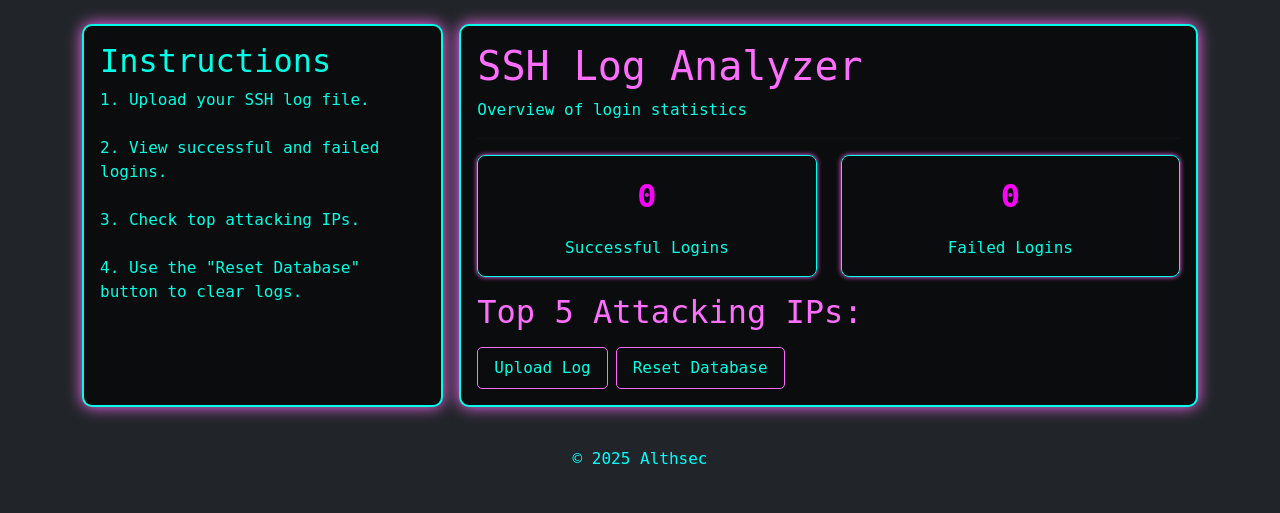
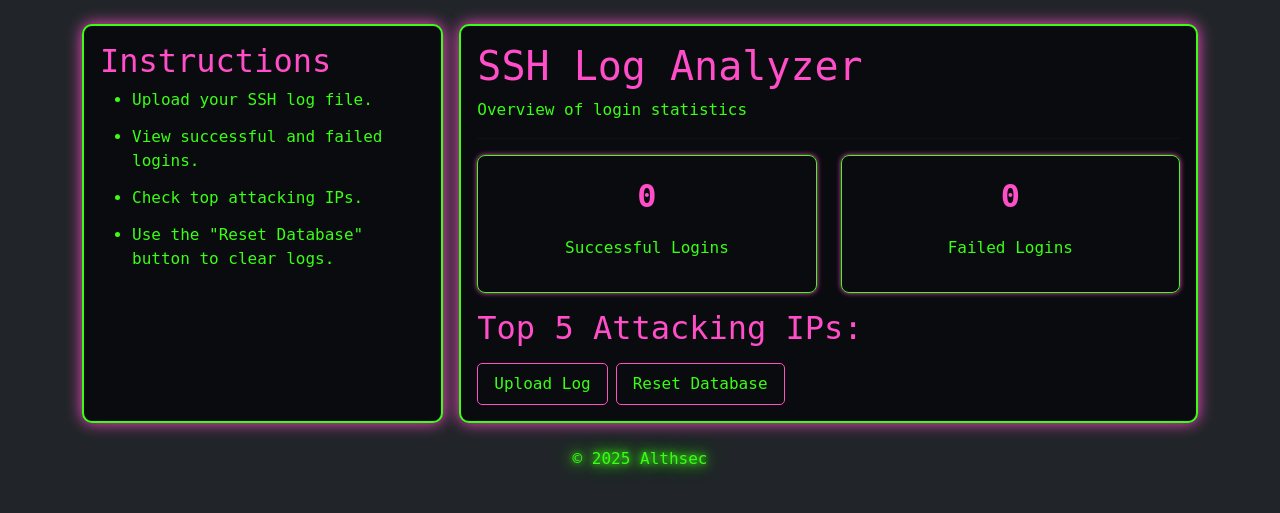
Before and after one commit to Althse/LogAnalyzer, a Flask app: page / in a window 1280 px wide. Shown: the top 513 px of the page. Run offline with Flask 3, Linux system fonts and the light colour scheme; data that the repository does not hold is empty.

Commit message:
Stable version 3

```diff
--- a/analyzer.py
+++ b/analyzer.py
@@ -6,7 +6,12 @@ from datetime import datetime
 DB_NAME = 'log_database.db'
 RESET_LOG_FILE = 'reset_log.txt'
 
+
 def parse_logs(log_file_path=None, log_content=None):
+    """
+    Parses SSH logs and stores relevant events in the database.
+    Either provide log_file_path or log_content as a string.
+    """
     if not log_file_path and not log_content:
         raise ValueError("Provide log_file_path or log_content.")
 
@@ -23,27 +28,41 @@ def parse_logs(log_file_path=None, log_content=None):
         """)
 
         ip_pattern = r"(\d{1,3}(?:\.\d{1,3}){3}|[a-fA-F0-9:]+)"
-        failed_pattern = re.compile(rf"Failed password for (?:invalid user\s+)?(\S+) from {ip_pattern}")
-        accepted_pattern = re.compile(rf"Accepted password for (\S+) from {ip_pattern}")
+        failed_pattern = re.compile(
+            rf"Failed password for (?:invalid user\s+)?(\S+) from {ip_pattern}"
+        )
+        accepted_pattern = re.compile(
+            rf"Accepted password for (\S+) from {ip_pattern}"
+        )
 
         if log_content:
-            lines = log_content.splitlines()
+            lines = str(log_content).splitlines()
         else:
-            assert log_file_path is not None  # <-- tu
+            assert log_file_path is not None
             with open(log_file_path) as f:
                 lines = f.readlines()
 
         for line in lines:
-            if match := failed_pattern.search(line):
+            match = failed_pattern.search(line)
+            if match:
                 user, ip = match.groups()
-                cursor.execute("INSERT INTO logs (event_type, user_account, ip_address, original_line) VALUES (?, ?, ?, ?)",
-                               ("FAILED_LOGIN", user, ip, line.strip()))
-            elif match := accepted_pattern.search(line):
+                cursor.execute(
+                    "INSERT INTO logs (event_type, user_account, ip_address, original_line) "
+                    "VALUES (?, ?, ?, ?)",
+                    ("FAILED_LOGIN", user, ip, line.strip())
+                )
+                continue
+
+            match = accepted_pattern.search(line)
+            if match:
                 user, ip = match.groups()
-                cursor.execute("INSERT INTO logs (event_type, user_account, ip_address, original_line) VALUES (?, ?, ?, ?)",
-                               ("ACCEPTED_LOGIN", user, ip, line.strip()))
+                cursor.execute(
+                    "INSERT INTO logs (event_type, user_account, ip_address, original_line) "
+                    "VALUES (?, ?, ?, ?)",
+                    ("ACCEPTED_LOGIN", user, ip, line.strip())
+                )
 
-        return f"Data from logs added into database '{DB_NAME}'."
+    return f"Data from logs added into database '{DB_NAME}'."
 
 
 def generate_report():
@@ -75,9 +94,9 @@ def generate_report():
 
     conn.close()
 
-    report = "\n" + "="*40
+    report = "\n" + "=" * 40
     report += "\n        LOG ANALYSIS REPORT\n"
-    report += "="*40 + "\n"
+    report += "=" * 40 + "\n"
     report += f"Number of successful logins: {accepted_count}\n"
     report += f"Number of failed login attempts: {failed_count}\n\n"
     report += "Top 5 attacking IP addresses:\n"
@@ -89,7 +108,7 @@ def generate_report():
     else:
         report += " - No failed login attempts recorded.\n"
 
-    report += "="*40 + "\n"
+    report += "=" * 40 + "\n"
     return report
 
 
@@ -109,6 +128,7 @@ def reset_database():
 
     return f"Database has been reset. Reset logged in '{RESET_LOG_FILE}'."
 
+
 def main():
     if len(sys.argv) < 2:
         sys.exit("Usage: python3 analyzer.py <log_file> [--reset]")
--- a/static/styles.css
+++ b/static/styles.css
@@ -1,40 +1,47 @@
 body {
     font-family: 'Roboto Mono', monospace;
-    background-color: #0b0c0e !important;
-    color: #00ffe7 !important;
+    background-color: #0a0b0f; /* ciemniejsze, gładkie tło */
+    color: #39ff14; /* neonowa zieleń tekst */
 }
 
 /* Neonowe karty */
 .neon-card {
-    background-color: #0b0c0e;
-    border: 2px solid #00ffe7;
+    background-color: #0a0b0f;
+    border: 2px solid #39ff14; /* zielony border */
     border-radius: 10px;
-    box-shadow: 0 0 15px #ff6eff;
+    box-shadow: 0 0 15px #ff4ec8; /* neon magenta */
+    transition: box-shadow 0.3s ease-in-out;
+}
+
+.neon-card:hover {
+    box-shadow: 0 0 20px #ff4ec8, 0 0 10px #39ff14; /* delikatny neonowy glow */
 }
 
 /* Nagłówki */
 h1, h2, h3, h4, h5, h6, a {
-    color: #ff6eff;
+    color: #ff4ec8; /* neon magenta */
 }
 
 /* Statystyki */
 .stat-box {
-    border: 1px solid #00ffe7;
+    border: 1px solid #39ff14; /* zielony border */
     border-radius: 8px;
     padding: 1rem;
-    box-shadow: 0 0 5px #ff6eff;
+    box-shadow: 0 0 5px #ff4ec8; /* neon magenta */
+    color: #39ff14;
 }
 
 .stat-number {
     font-size: 2rem;
     font-weight: bold;
+    color: #ff4ec8; /* liczby w neon magenta */
 }
 
 /* Przycisk neonowy */
 .btn-neon {
-    border: 1px solid #ff6eff;
-    background-color: #0b0c0e;
-    color: #00ffe7;
+    border: 1px solid #ff4ec8; /* neon magenta */
+    background-color: #0a0b0f;
+    color: #39ff14; /* neon zielony */
     padding: 0.5rem 1rem;
     border-radius: 5px;
     cursor: pointer;
@@ -42,32 +49,58 @@ h1, h2, h3, h4, h5, h6, a {
 }
 
 .btn-neon:hover {
-    background: linear-gradient(45deg, #f0f, #0ff);
+    background: linear-gradient(45deg, #ff4ec8, #39ff14);
     transform: scale(1.05);
-    box-shadow: 0 0 15px #0ff;
+    box-shadow: 0 0 15px #39ff14, 0 0 25px #ff4ec8; /* mocniejszy neonowy glow */
 }
 
 /* Footer */
-footer {
+.footer {
     text-align: center;
     margin-top: 1rem;
-    color: #0ff !important;
+    color: #39ff14; /* neonowa zieleń */
+    text-shadow: 0 0 5px #39ff14, 0 0 10px #39ff14, 0 0 15px #39ff14;
+    animation: neonPulse 2s infinite alternate;
+    transition: text-shadow 0.3s ease-in-out;
 }
 
-
-/* Instrukcje w boksie */
-.instructions {
-    color: #00ffe7;
+.footer:hover {
+    text-shadow: 0 0 15px #39ff14, 0 0 25px #39ff14, 0 0 35px #39ff14; /* pulsowanie przy hover */
 }
 
-/* Napisy w statystykach */
-.stat-box {
-    color: #00ffe7;
+@keyframes neonPulse {
+    0% {
+        text-shadow: 0 0 5px #39ff14, 0 0 10px #39ff14, 0 0 15px #39ff14;
+    }
+    50% {
+        text-shadow: 0 0 10px #39ff14, 0 0 20px #39ff14, 0 0 30px #39ff14;
+    }
+    100% {
+        text-shadow: 0 0 5px #39ff14, 0 0 10px #39ff14, 0 0 15px #39ff14;
+    }
 }
 
-/* Dodatkowo liczby mogą być mocniejsze */
-.stat-number {
-    color: #ff00ff;   /* np. róż dla kontrastu */
-    font-size: 2rem;
-    font-weight: bold;
+/* Instrukcje */
+.instructions-title {
+    color: #ff4ec8; /* magenta */
 }
+
+.instructions-text {
+    color: #39ff14; /* zielony */
+    line-height: 1.5;
+}
+
+.instructions-text li {
+    margin-bottom: 0.8rem;
+}
+
+/* Wiadomości upload/reset */
+.message {
+    color: #39ff14; /* zielony */
+}
+
+/* Top IPs list spacing */
+.top-ips li {
+    margin-bottom: 0.5rem;
+    color: #39ff14; /* zielony */
+}
--- a/templates/index.html
+++ b/templates/index.html
@@ -8,13 +8,13 @@
     <div class="col-12 col-md-4">
         <div class="card neon-card h-100">
             <div class="card-body">
-                <h2 class="instructions">Instructions</h2>
-                <p class="instructions">
-                    1. Upload your SSH log file.<br><br>
-                    2. View successful and failed logins.<br><br>
-                    3. Check top attacking IPs.<br><br>
-                    4. Use the "Reset Database" button to clear logs.<br>
-                </p>
+                <h2 class="instructions-title">Instructions</h2>
+                <ul class="instructions-text">
+                    <li>Upload your SSH log file.</li>
+                    <li>View successful and failed logins.</li>
+                    <li>Check top attacking IPs.</li>
+                    <li>Use the "Reset Database" button to clear logs.</li>
+                </ul>
             </div>
         </div>
     </div>
@@ -24,28 +24,28 @@
         <div class="card neon-card">
             <div class="card-body">
                 <h1 class="title">SSH Log Analyzer</h1>
-                <p class="instructions">Overview of login statistics</p>
+                <p class="instructions-text">Overview of login statistics</p>
                 <hr class="separator">
 
                 <div class="row text-center mb-3">
                     <div class="col">
                         <div class="stat-box">
                             <p class="stat-number">{{ stats.accepted_count }}</p>
-                            <div>Successful Logins</div>
+                            <p>Successful Logins</p>
                         </div>
                     </div>
                     <div class="col">
                         <div class="stat-box">
                             <p class="stat-number">{{ stats.failed_count }}</p>
-                            <div>Failed Logins</div>
+                            <p>Failed Logins</p>
                         </div>
                     </div>
                 </div>
 
                 <h2>Top 5 Attacking IPs:</h2>
-                <ul>
+                <ul class="top-ips">
                     {% for ip in stats.top_ips %}
-                        <li class="instructions">{{ ip.ip }} - {{ ip.count }} {{ "attempts" if ip.count > 1 else "attempt" }}</li><br>
+                        <li>{{ ip.ip }} - {{ ip.count }} {{ "attempts" if ip.count > 1 else "attempt" }}</li>
                     {% endfor %}
                 </ul>
 
--- a/templates/layout.html
+++ b/templates/layout.html
@@ -3,12 +3,12 @@
 <head>
     <meta charset="UTF-8">
     <meta name="viewport" content="width=device-width, initial-scale=1.0">
-    <title>{% block title %}{% endblock %}</title>
+    <title>{% block title %}SSH Log Analyzer{% endblock %}</title>
 
     <!-- Bootstrap CSS -->
     <link href="https://cdn.jsdelivr.net/npm/bootstrap@5.3.2/dist/css/bootstrap.min.css" rel="stylesheet">
 
-    <!-- Twoje style -->
+    <!-- Własne style -->
     <link href="/static/styles.css" rel="stylesheet">
 
     <!-- Favicon -->
@@ -19,7 +19,7 @@
         {% block main %}{% endblock %}
     </div>
 
-    <footer class="text-center py-3">
+    <footer class="footer">
         © 2025 Althsec
     </footer>
 
```
Also changed, not shown: reset_log.txt (+12 -0 lines), templates/reset.html (+4 -8 lines), templates/upload.html (+16 -26 lines), log_database.db.
